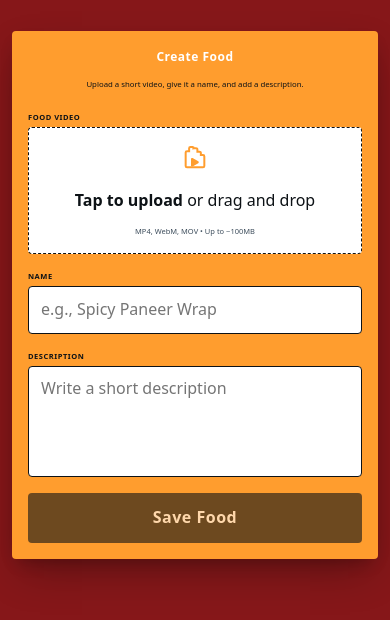
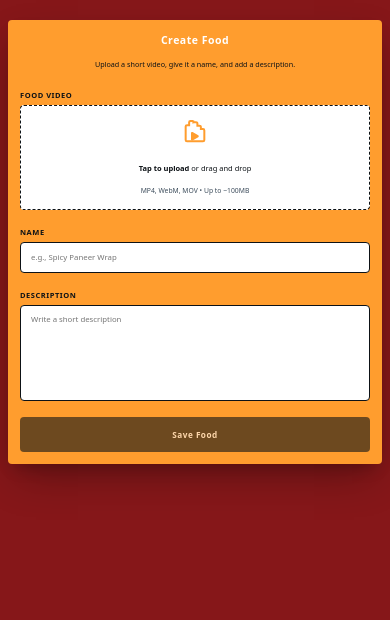
Before and after one commit to Manavkhare121/Zomata-Mern-Project, a React (Vite) app in the folder Frontend/Zomato_MERN_Project/: page /create-food in a window 390 px wide. Shown: the top 620 px of the page. Built offline with nearby package versions, Linux system fonts and the light colour scheme; no server answers.

Commit message:
Enhance mobile responsiveness for create food page with optimized styles

```diff
--- a/Frontend/Zomato_MERN_Project/src/styles/create-food.css
+++ b/Frontend/Zomato_MERN_Project/src/styles/create-food.css
@@ -457,3 +457,237 @@
     text-align: center;
   }
 }
+
+
+@media (max-width: 563px) {
+
+   .create-food-page {
+    padding: var(--space-4) var(--space-3);
+  }
+
+  .create-food-card {
+    margin-top: 1.5rem;
+    padding: var(--space-4);
+    border-radius: var(--radius-sm);
+  }
+
+  .create-food-title {
+    font-size: 1.2rem;
+    text-align: center;
+  }
+
+  .create-food-subtitle {
+    font-size: 0.78rem;
+    text-align: center;
+  }
+
+  .file-dropzone {
+    padding: var(--space-4);
+  }
+
+  .file-hint {
+    font-size: 0.75rem;
+  }
+
+  .file-chip-actions {
+    /* margin-left: 0; */
+    display: flex;
+    justify-content: space-between;
+    width: 100%;
+    gap: 0.75rem;
+    flex-wrap: wrap;
+  }
+
+  .file-chip {
+    flex: 1 1 auto;
+    font-size: 0.7rem;
+    overflow: hidden;
+    text-overflow: ellipsis;
+    white-space: nowrap;
+  }
+
+  /* 🎥 Video preview optimized for mobile */
+  .video-preview {
+    max-height: 420px;
+    min-height: 320px;
+  }
+
+  .video-preview-el {
+    width: 100%;
+    max-height: 420px;
+    object-fit: cover;
+  }
+
+  .form-actions {
+    flex-direction: column;
+    gap: var(--space-2);
+  }
+
+  .btn-primary {
+    width: 100%;
+    text-align: center;
+  }
+}
+
+@media (max-width: 526px) {
+  /* Page spacing */
+  .create-food-page {
+    padding: var(--space-3) var(--space-2);
+  }
+
+  .create-food-card {
+    margin-top: 1rem;
+    padding: var(--space-3);
+  }
+
+  /* Header text */
+  .create-food-title {
+    font-size: 1.15rem;
+  }
+
+  .create-food-subtitle {
+    font-size: 0.75rem;
+    line-height: 1.3;
+  }
+
+  /* Upload box */
+  .file-dropzone {
+    padding: var(--space-3);
+  }
+
+  .file-dropzone-text {
+    font-size: 0.8rem;
+  }
+
+  .file-hint {
+    font-size: 0.7rem;
+  }
+
+  /* File chip — keep single line */
+  .file-chip {
+    font-size: 0.65rem;
+    gap: 6px;
+  }
+
+  .file-chip-name {
+    max-width: 60%;
+  }
+
+  .file-chip-actions {
+    gap: 0.35rem;
+  }
+
+  .file-chip-actions button {
+    font-size: 0.65rem;
+    padding: 2px 3px;
+  }
+
+  /* Video preview — key fix */
+  .video-preview {
+    min-height: 280px;
+    max-height: 360px;
+  }
+
+  .video-preview-el {
+    max-height: 360px;
+    object-fit: cover;
+  }
+
+  /* Inputs */
+  .field-group input,
+  .field-group textarea {
+    font-size: 0.8rem;
+    padding: 9px 10px;
+  }
+
+  /* CTA */
+  .btn-primary {
+    font-size: 0.85rem;
+    padding: 12px;
+  }
+}
+
+
+@media (max-width: 500px) {
+  /* Page & card spacing */
+  .create-food-page {
+    padding: var(--space-3) var(--space-2);
+  }
+
+  .create-food-card {
+    margin-top: 0.75rem;
+    padding: var(--space-3);
+    border-radius: var(--radius-sm);
+  }
+
+  /* Header */
+  .create-food-title {
+    font-size: 1.05rem;
+  }
+
+  .create-food-subtitle {
+    font-size: 0.72rem;
+    line-height: 1.25;
+  }
+
+  /* Upload area */
+  .file-dropzone {
+    padding: var(--space-3);
+  }
+
+  .file-dropzone-text {
+    font-size: 0.75rem;
+  }
+
+  .file-hint {
+    font-size: 0.68rem;
+  }
+
+  /* File chip — keep single line */
+  .file-chip {
+    font-size: 0.6rem;
+    gap: 5px;
+  }
+
+  .file-chip-name {
+    max-width: 65%;
+  }
+
+  /* Hide file size to save space */
+  .file-chip-size {
+    display: none;
+  }
+
+  .file-chip-actions {
+    gap: 0.25rem;
+  }
+
+  .file-chip-actions button {
+    font-size: 0.6rem;
+    padding: 2px;
+  }
+
+  /* Video preview — optimized height */
+  .video-preview {
+    min-height: 260px;
+    max-height: 330px;
+  }
+
+  .video-preview-el {
+    max-height: 330px;
+    object-fit: cover;
+  }
+
+  /* Inputs */
+  .field-group input,
+  .field-group textarea {
+    font-size: 0.78rem;
+    padding: 8px 10px;
+  }
+
+  /* CTA */
+  .btn-primary {
+    font-size: 0.82rem;
+    padding: 11px;
+  }
+}
```
